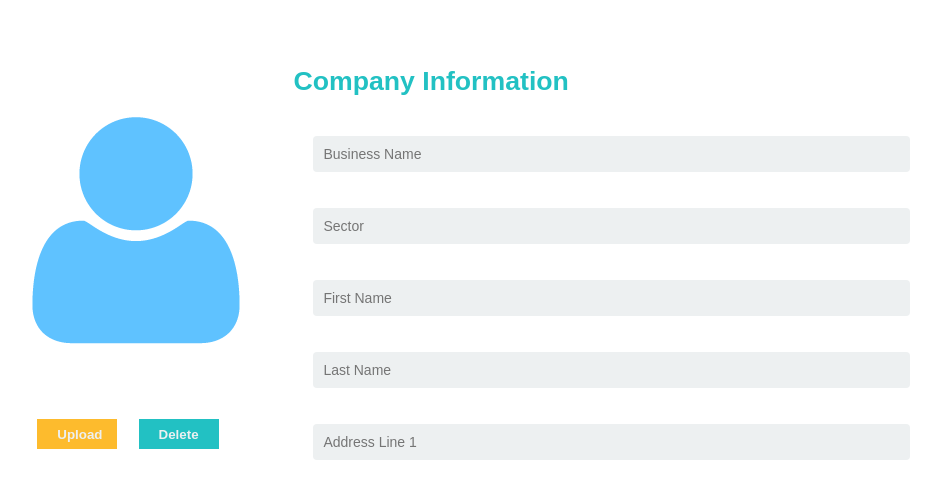
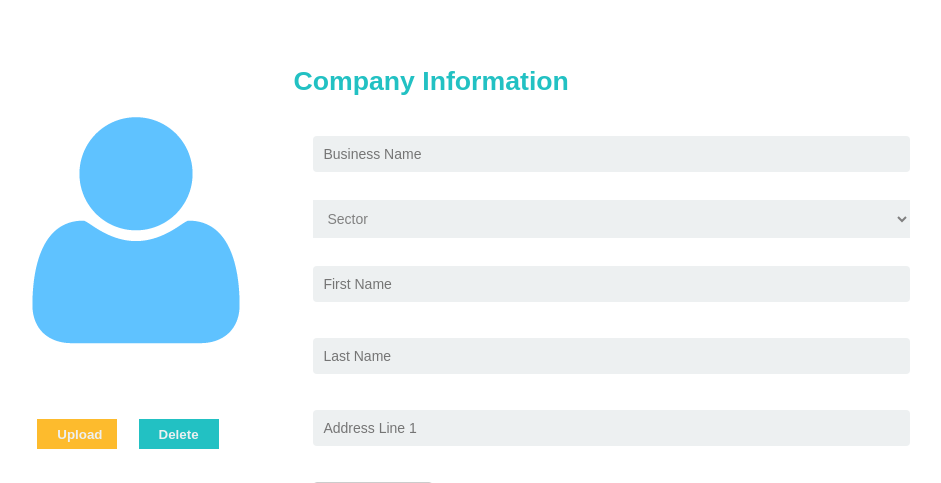
Before and after one commit to Michelle-Rose/Recuritment-Hub-ID6501A, a PHP site: page /updateProfile.php in a window 1280 px wide. Shown: the part 243-726 px from the top of the page, without its empty margins (176-1117 px from the left). Run offline with PHP 8.4, Linux system fonts and the light colour scheme; some libraries are stand-ins or nearby versions.

Commit message:
add sector dropdown to update profile

```diff
--- a/css/style.css
+++ b/css/style.css
@@ -1124,6 +1124,14 @@ input[type=text] {
 .profileInput.invaild small {
     visibility: visible;
 }
+.profileInput select {
+    width: 90%;
+    padding: 10px;
+    font-size: 14px;
+    color: grey;
+    background-color: #edf0f1;
+    border: none;
+}
 
 /* job validation */
 .jobInput {
--- a/updateProfile.php
+++ b/updateProfile.php
@@ -53,11 +53,13 @@
                                     <small>Error Message</small>
                                 </div>
                                 <div class="profileInput">
-                                    <input type="text" class="employerContent" id="sector" onfocus="highlight('sector')"
-                                        onblur="removeH('sector')" placeholder="Sector">
-                                    <i class="fas fa-check-circle"></i>
-                                    <i class="fas fa-exclamation-circle"></i>
-                                    <small>Error Message</small>
+                                    <select id=sectorDDL name=Sector>
+                                        <option>Sector</option>
+                                        <option>Public</option>
+                                        <option>Private</option>
+                                        <option>Not for profit</option>
+                                        <option>Other</option>
+                                    </select>
                                 </div>
                                 <div class="profileInput">
                                     <input type="text" class="employerContent" id="fNme" onfocus="highlight('fNme')"
```
